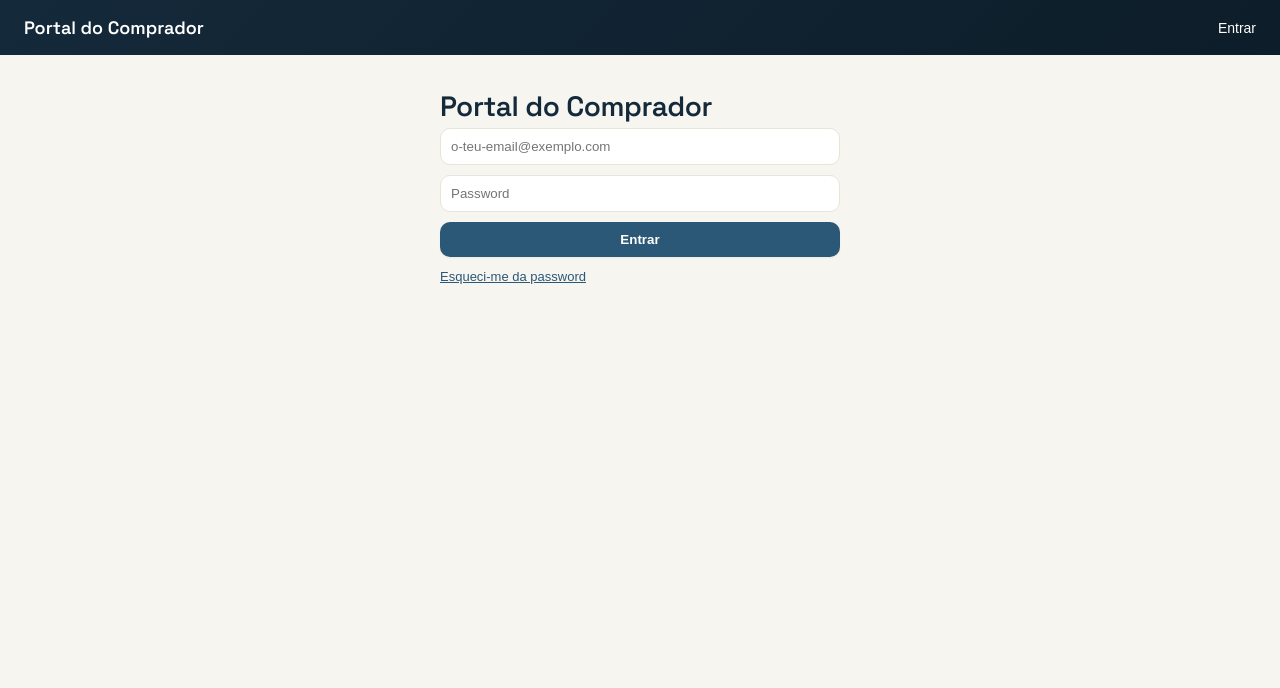
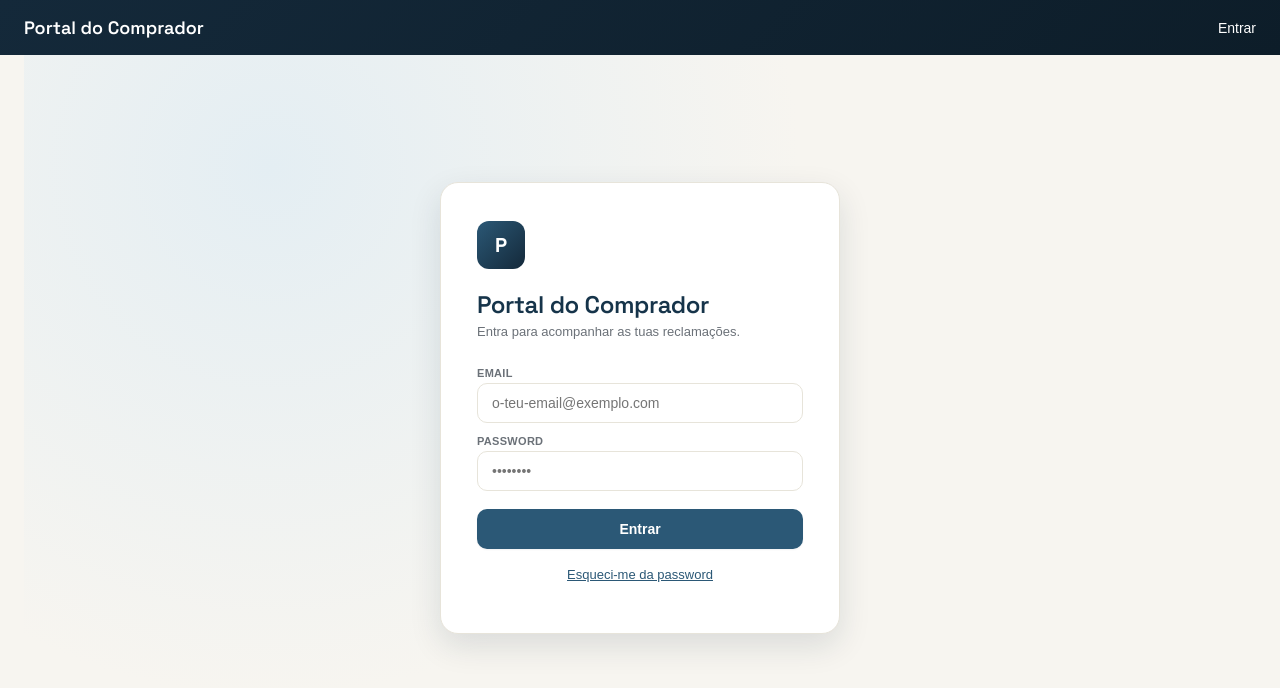
Before and after one commit to econdeinsula/portal-comprador, a Next.js app: page /login in a window 1280 px wide. Shown: the top 688 px of the page. Built offline with nearby package versions, Linux system fonts and the light colour scheme; no server answers.

Commit message:
Redesign da pagina de login

```diff
--- a/app/login/page.js
+++ b/app/login/page.js
@@ -2,6 +2,8 @@
 import { useState } from 'react'
 import { supabase } from '../../lib/supabaseClient'
 import { useRouter } from 'next/navigation'
+
+const campo = { padding: '11px 14px', border: '1px solid #E7E4DA', borderRadius: 9, fontSize: 14, width: '100%', marginBottom: 12, boxSizing: 'border-box' }
 
 export default function LoginPage() {
   const [email, setEmail] = useState('')
@@ -43,35 +45,71 @@ export default function LoginPage() {
   }
 
   return (
-    <main style={{ maxWidth: 400, margin: '80px auto', fontFamily: 'sans-serif' }}>
-      <h1>Portal do Comprador</h1>
+    <div style={{
+      minHeight: '100vh',
+      display: 'flex',
+      alignItems: 'center',
+      justifyContent: 'center',
+      background: 'radial-gradient(circle at 20% 20%, #E4EEF3 0%, #F7F5F0 45%)',
+      fontFamily: 'sans-serif',
+      padding: 20,
+    }}>
+      <div style={{
+        width: '100%',
+        maxWidth: 400,
+        background: '#fff',
+        borderRadius: 18,
+        padding: '38px 36px',
+        boxShadow: '0 12px 32px rgba(20,41,58,0.12)',
+        border: '1px solid #E7E4DA',
+      }}>
+        <div style={{
+          width: 48, height: 48, borderRadius: 12,
+          background: 'linear-gradient(135deg, #2B5876, #14293A)',
+          display: 'flex', alignItems: 'center', justifyContent: 'center',
+          marginBottom: 20,
+        }}>
+          <span style={{ color: '#fff', fontSize: 20, fontFamily: "'Space Grotesk', sans-serif", fontWeight: 700 }}>P</span>
+        </div>
+
+        <h1 style={{
+          fontFamily: "'Space Grotesk', sans-serif", fontSize: 24, color: '#16344A',
+          margin: '0 0 4px', fontWeight: 600,
+        }}>
+          Portal do Comprador
+        </h1>
+        <p style={{ color: '#6B7178', fontSize: 13, margin: '0 0 28px' }}>
+          {aRecuperar ? 'Recupera o acesso à tua conta.' : 'Entra para acompanhar as tuas reclamações.'}
+        </p>
 
         {!aRecuperar ? (
           <>
             <form onSubmit={entrarComPassword}>
+              <label style={{ fontSize: 11, color: '#6B7178', fontWeight: 600, textTransform: 'uppercase', letterSpacing: 0.3, display: 'block', marginBottom: 4 }}>Email</label>
               <input
                 type="email"
                 placeholder="o-teu-email@exemplo.com"
                 value={email}
                 onChange={(e) => setEmail(e.target.value)}
                 required
-              style={{ width: '100%', padding: 10, marginBottom: 10 }}
+                style={campo}
               />
+              <label style={{ fontSize: 11, color: '#6B7178', fontWeight: 600, textTransform: 'uppercase', letterSpacing: 0.3, display: 'block', marginBottom: 4 }}>Password</label>
               <input
                 type="password"
-              placeholder="Password"
+                placeholder="••••••••"
                 value={password}
                 onChange={(e) => setPassword(e.target.value)}
                 required
-              style={{ width: '100%', padding: 10, marginBottom: 10 }}
+                style={campo}
               />
-            {erro && <p style={{ color: 'red', fontSize: 13 }}>{erro}</p>}
-            <button type="submit" style={{ padding: 10, width: '100%' }}>
+              {erro && <p style={{ color: '#B4462F', fontSize: 13, marginTop: -4 }}>{erro}</p>}
+              <button type="submit" style={{ width: '100%', padding: 12, marginTop: 6, fontSize: 14 }}>
                 Entrar
               </button>
             </form>
-          <p style={{ fontSize: 13, marginTop: 12 }}>
-            <a href="#" onClick={(e) => { e.preventDefault(); setARecuperar(true); setErro('') }}>
+            <p style={{ fontSize: 13, marginTop: 18, textAlign: 'center' }}>
+              <a href="#" onClick={(e) => { e.preventDefault(); setARecuperar(true); setErro('') }} style={{ color: '#2B5876', fontWeight: 500 }}>
                 Esqueci-me da password
               </a>
             </p>
@@ -79,33 +117,35 @@ export default function LoginPage() {
         ) : (
           <>
             {enviado ? (
-            <p>Enviámos um link para {email} — abre-o para definires a tua password.</p>
+              <p style={{ fontSize: 14, color: '#16344A' }}>Enviámos um link para <strong>{email}</strong> — abre-o para definires a tua password.</p>
             ) : (
               <form onSubmit={pedirRecuperacao}>
-              <p style={{ fontSize: 13, color: '#666' }}>
+                <p style={{ fontSize: 13, color: '#6B7178', marginTop: 0 }}>
                   Escreve o teu email — vais receber um link para definires (ou repores) a tua password.
                 </p>
+                <label style={{ fontSize: 11, color: '#6B7178', fontWeight: 600, textTransform: 'uppercase', letterSpacing: 0.3, display: 'block', marginBottom: 4 }}>Email</label>
                 <input
                   type="email"
                   placeholder="o-teu-email@exemplo.com"
                   value={email}
                   onChange={(e) => setEmail(e.target.value)}
                   required
-                style={{ width: '100%', padding: 10, marginBottom: 10 }}
+                  style={campo}
                 />
-              {erro && <p style={{ color: 'red', fontSize: 13 }}>{erro}</p>}
-              <button type="submit" style={{ padding: 10, width: '100%' }}>
+                {erro && <p style={{ color: '#B4462F', fontSize: 13, marginTop: -4 }}>{erro}</p>}
+                <button type="submit" style={{ width: '100%', padding: 12, marginTop: 6, fontSize: 14 }}>
                   Enviar link
                 </button>
               </form>
             )}
-          <p style={{ fontSize: 13, marginTop: 12 }}>
-            <a href="#" onClick={(e) => { e.preventDefault(); setARecuperar(false); setErro('') }}>
-              Voltar ao login
+            <p style={{ fontSize: 13, marginTop: 18, textAlign: 'center' }}>
+              <a href="#" onClick={(e) => { e.preventDefault(); setARecuperar(false); setErro('') }} style={{ color: '#2B5876', fontWeight: 500 }}>
+                ← Voltar ao login
               </a>
             </p>
           </>
         )}
-    </main>
+      </div>
+    </div>
   )
 }
```
Lines whose indentation alone changed are shown as unchanged.
